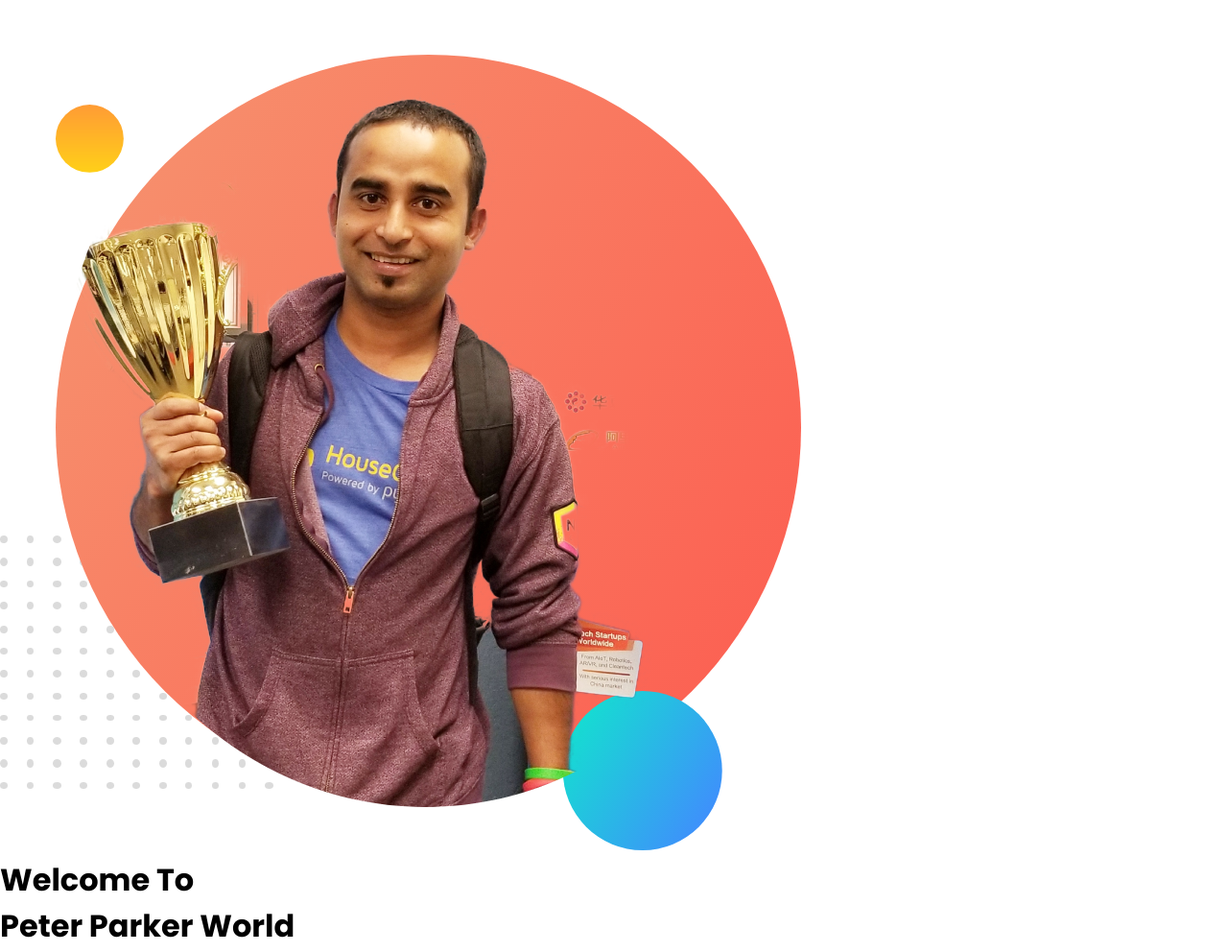
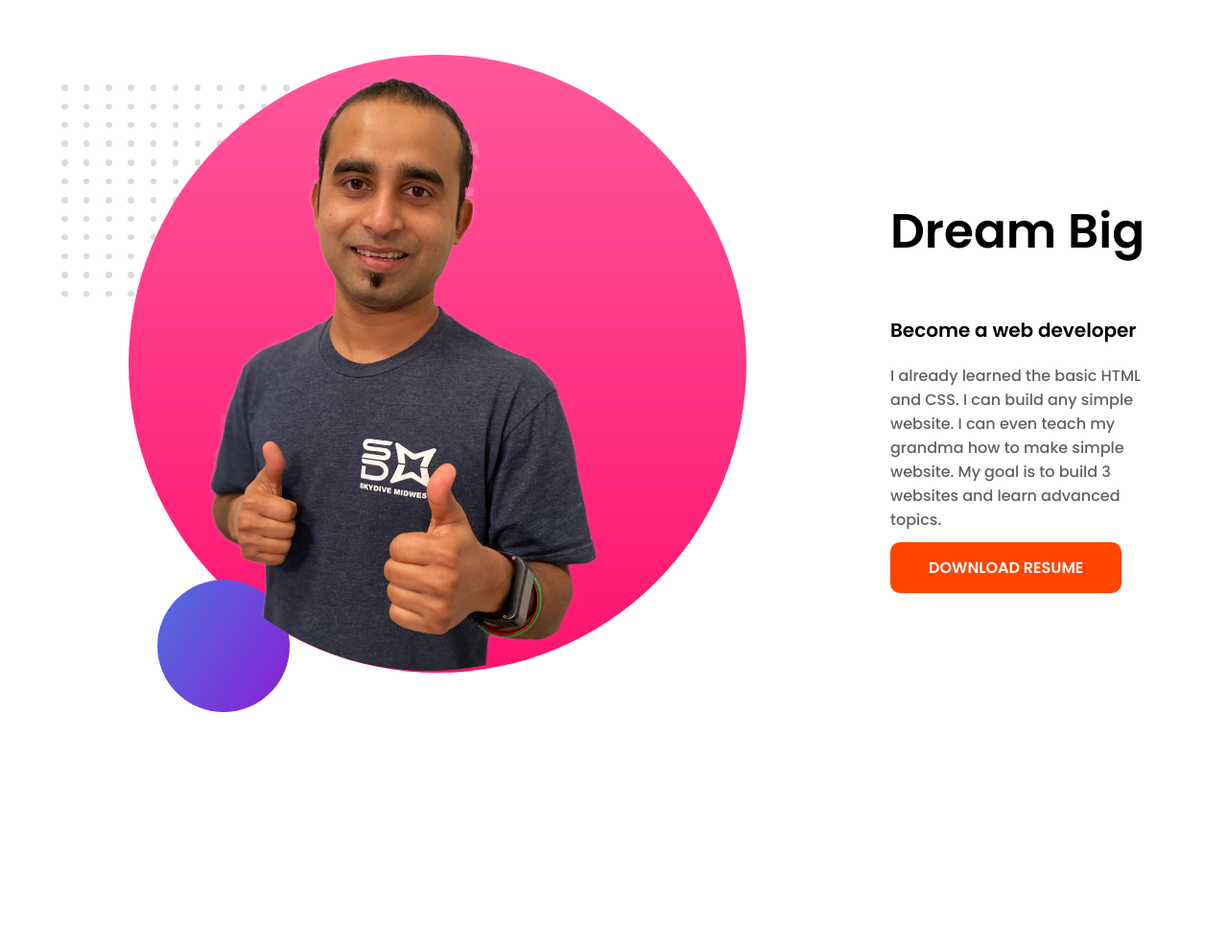
Before and after one commit to ROKUBOSS/developer-portfolio, a plain HTML site: page index.html in a window 1280 px wide. Shown: the part 829-1821 px from the top of the page at 96% size. After the commit the page ends 1629 px from the top, so only its background shows below. Drawn offline with Linux system fonts and the light colour scheme; a web font is replaced by a local one.

Commit message:
Dream big part completed

```diff
--- a/index.html
+++ b/index.html
@@ -26,13 +26,13 @@
 <!-- Dream Big Part -->
 <div class="dream_big_part">
     <div class="left_section">
-        <img src="images/jhankar.png" alt="">
+        <img src="images/jhankar2.png" alt="">
     </div>
     <div class="right_section">
-        <h1>Welcome To <br> <span>Peter Parker</span> World</h1>
-        <h4>Build Climber and Train Stopper</h4>
-        <p>You might saw me jumping, climbing buildings, and stopping trains. But nobody pays me a dime for that work. That's why I am learning and mastering web development. I will not stop until I become the Web Development Hero.</p>
-        <a href="#">Hire me</a>
+        <h1>Dream Big</h1>
+        <h4>Become a web developer</h4>
+        <p>I already learned the basic HTML and CSS. I can build any simple website. I can even teach my grandma how to make simple website. My goal is to build 3 websites and learn advanced topics.</p>
+        <a href="#">Download Resume</a>
     </div>
 </div>
 
--- a/style.css
+++ b/style.css
@@ -7,6 +7,9 @@
     box-sizing: border-box;
     font-family: 'Poppins', sans-serif;
 }
+
+
+/* Welcome Part CSS */
 .welcome_part{
     width: 90%;
     margin: 0 auto;
@@ -36,10 +39,46 @@
 }
 .left_section a {
     text-decoration: none;
-    background: orange;
+    background: orangered;
     color: #fff;
     font-weight: 600;
     text-transform: uppercase;
     padding: 15px 40px;
     border-radius: 10px;
 }
+
+
+/* Dream Big Part CSS */
+.dream_big_part{
+    width: 90%;
+    margin: 0 auto;
+    display: flex;
+    justify-content: space-between;
+    align-items: center;
+    gap: 150px;
+    margin-bottom: 50px;
+}
+.dream_big_part .right_section h1{
+    font-size: 50px;
+    font-weight: 600;
+    margin-bottom: 50px;
+}
+.dream_big_part .right_section h4{
+    font-size: 20px;
+    font-weight: 600;
+    margin-bottom: 20px;
+}
+.dream_big_part .right_section p{
+    color: #0000009e;
+    font-weight: 500;
+    margin-bottom: 25px;
+}
+.dream_big_part .right_section a {
+    text-decoration: none;
+    background: orangered;
+    color: #fff;
+    font-weight: 600;
+    text-transform: uppercase;
+    padding: 15px 40px;
+    border-radius: 10px;
+}
```
